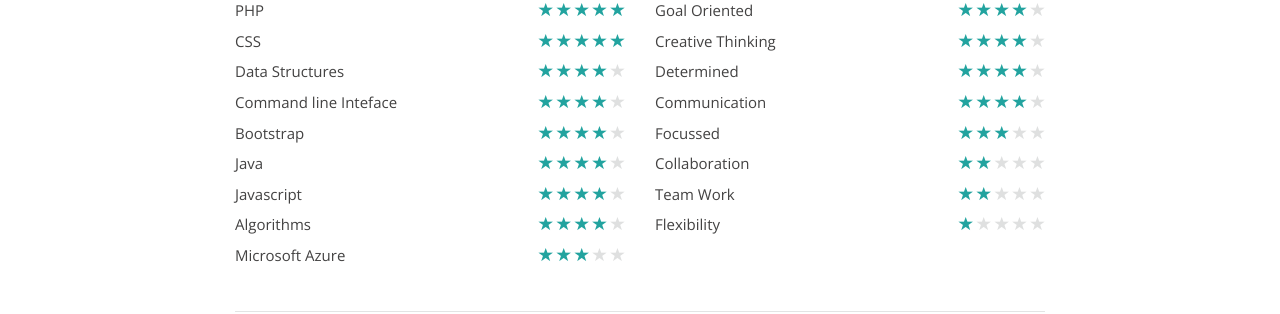
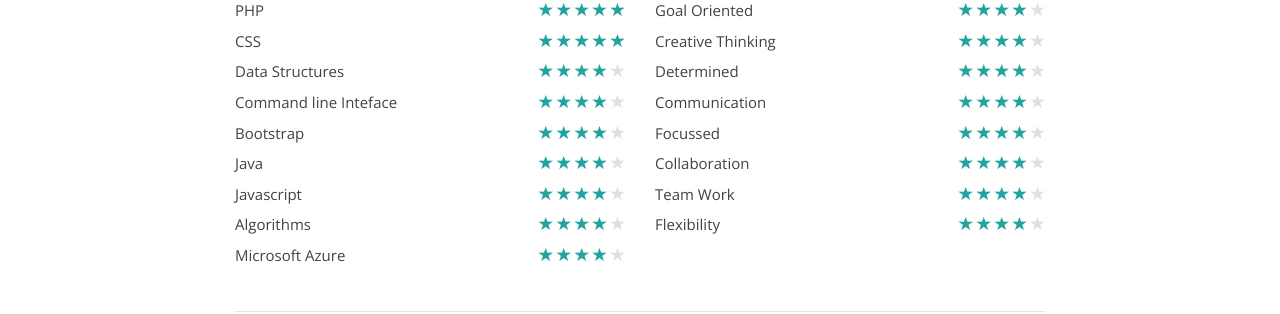
Before and after one commit to satishboyi/satishboyi.github.io, a plain HTML site: page index.html in a window 1280 px wide. Shown: the part 3340-3654 px from the top of the page. Drawn offline with nearby package versions, Linux system fonts and the light colour scheme.

Commit message:
version_2.0

```diff
--- a/index.html
+++ b/index.html
@@ -845,7 +845,7 @@
 					<span class="glyphicon glyphicon-star filled"></span>
 
 
-					<span class="glyphicon glyphicon-star "></span>
+					<span class="glyphicon glyphicon-star filled"></span>
 
 
 					<span class="glyphicon glyphicon-star "></span>
@@ -1102,7 +1102,7 @@
 					<span class="glyphicon glyphicon-star filled"></span>
 
 
-					<span class="glyphicon glyphicon-star "></span>
+					<span class="glyphicon glyphicon-star filled"></span>
 
 
 					<span class="glyphicon glyphicon-star "></span>
@@ -1124,10 +1124,10 @@
 					<span class="glyphicon glyphicon-star filled"></span>
 
 
-					<span class="glyphicon glyphicon-star "></span>
-
-
-					<span class="glyphicon glyphicon-star "></span>
+					<span class="glyphicon glyphicon-star filled"></span>
+
+
+					<span class="glyphicon glyphicon-star filled"></span>
 
 
 					<span class="glyphicon glyphicon-star "></span>
@@ -1149,10 +1149,10 @@
 					<span class="glyphicon glyphicon-star filled"></span>
 
 
-					<span class="glyphicon glyphicon-star "></span>
-
-
-					<span class="glyphicon glyphicon-star "></span>
+					<span class="glyphicon glyphicon-star filled"></span>
+
+
+					<span class="glyphicon glyphicon-star filled"></span>
 
 
 					<span class="glyphicon glyphicon-star "></span>
@@ -1171,13 +1171,13 @@
 					<span class="glyphicon glyphicon-star filled"></span>
 
 
-					<span class="glyphicon glyphicon-star "></span>
-
-
-					<span class="glyphicon glyphicon-star "></span>
-
-
-					<span class="glyphicon glyphicon-star "></span>
+					<span class="glyphicon glyphicon-star filled"></span>
+
+
+					<span class="glyphicon glyphicon-star filled"></span>
+
+
+					<span class="glyphicon glyphicon-star filled"></span>
 
 
 					<span class="glyphicon glyphicon-star "></span>
```
